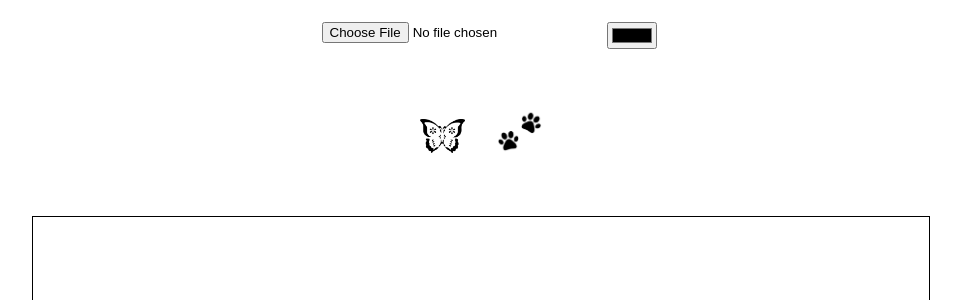
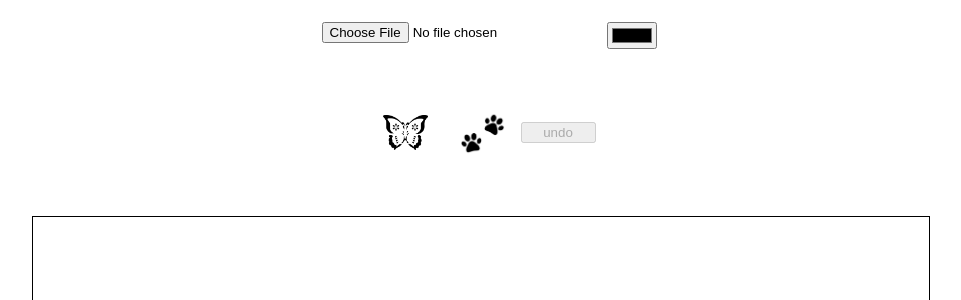
Before and after one commit to Umasankar1522/Asian-Paints-POC, a React (Create React App) app: page / in a window 1280 px wide. Shown: the top 300 px of the page, without its empty margins (159-1120 px from the left). Built offline with nearby package versions, Linux system fonts and the light colour scheme.

Commit message:
Events state to store all events for undo

```diff
--- a/src/Components/ImageUpload.component.jsx
+++ b/src/Components/ImageUpload.component.jsx
@@ -1,9 +1,11 @@
 import React, {useEffect, useRef, useState} from 'react';
 import styles from './ImageUpload.module.css';
+
+import { onClickUndo } from './undo.helper';
+
 import stencil from '../../src/stencil.png'
 import stencil2 from '../../src/stencil2.png';
-import test from '../Assets/1.png';
-// import paintedImage from '../Assets/paintedImage.png';
+import test from '../Assets/2.png';
 
 
 const ImageUpload = () => {
@@ -13,6 +15,9 @@ const ImageUpload = () => {
     const [selectedColor, setSelectedColor] = useState('#000000');
     const [stencilSelected, setStencilSelected] = useState('');
     const [stencilImageMoveId, setStencilImageMoveId] = useState('');
+    // const [images, setImages] = useState('');
+
+    const [events, setEvents] = useState([]); // store all Events
 
     // Selects the Stencil to be painted on the wall
     const onImageSelected = (event) => {
@@ -31,6 +36,7 @@ const ImageUpload = () => {
         const image = document.getElementById(stencilImageMoveId);
         image.style.top = (y - ((50/100) * image.height)).toString() + 'px';
         image.style.left = (x - ((50/100) * image.width)).toString() + 'px';
+        setEvents(prev => [...prev, {eventName: 'stencilImage', id: stencilImageMoveId, top: image.style.top, left: image.style.left}])
     }
 
     // Image Upload Handler
@@ -84,20 +90,22 @@ const ImageUpload = () => {
     useEffect(() => {
         if(selectedImage !== '') {
             drawImage(selectedImage);
+            setEvents([{eventName: 'image', imageURL: selectedImage}]);
         }
-        else
-            return;
     }, [selectedImage]);
 
+    //  Effects that triggers when ever click actions happens on the canvas
     useEffect(() => {
         const canvas = canvasRef?.current;
         const listener = (event) => {
             const {x, y} = getCursorPosition(canvas, event);
             const coordinates = {x, y, color: selectedColor, image: selectedImage};
-            if(stencilSelected === '' || stencilSelected === 'unselected')
+            if(stencilSelected === '' || stencilSelected === 'unselected') {
                 // RedrawImage
                 console.log(coordinates);
-                // drawImage(test);
+                drawImage(test);
+                setEvents(prev => [...prev, {eventName: 'image', imageURL: test}]);
+            }
         };
         canvas.addEventListener('mouseup', listener);
 
@@ -128,6 +136,7 @@ const ImageUpload = () => {
 
             document.getElementById('canvasStencil').appendChild(createdStencil);
             setStencilSelected('unselected');
+            setEvents(prev => [...prev, {eventName: 'stencilImage', id: createdStencil.id, top: createdStencil.style.top, left: createdStencil.style.left}])
         }
 
         if(stencilSelected !== 'unselected' && stencilSelected !== '') {
@@ -138,7 +147,7 @@ const ImageUpload = () => {
             canvas.removeEventListener('click', listener);
         }
     }, [stencilSelected]);
-
+    console.log(events);
     return (
         <div className={styles.imageUploadContainer}>
             <div className={styles.menuContainer}>
@@ -158,7 +167,7 @@ const ImageUpload = () => {
             <div className={styles.stencilContainer}>
                 <img src={stencil} alt="stencil" style={{border: `${stencilSelected.includes(stencil) ? '1px solid black': '0'}` }} onClick={onImageSelected} />
                 <img src={stencil2} alt="stencil" style={{border: `${stencilSelected.includes(stencil2) ? '1px solid black': '0'}` }} onClick={onImageSelected} />
-
+                <button type="button" disabled={events.length < 2} onClick={() => {onClickUndo(events, setEvents, drawImage)}}> undo </button>
             </div>
             <div className={styles.mainCanvasArea}>
                 <div className={styles.canvasContainer} id={'canvasStencil'} style={{position: 'relative'}}
--- a/src/Components/ImageUpload.module.css
+++ b/src/Components/ImageUpload.module.css
@@ -22,7 +22,17 @@
     border: 1px solid black;
 }
 
+.stencilContainer {
+    display: flex;
+    align-items: center;
+    justify-content: center;
+}
+
 .stencilContainer img {
     width: 45px;
     padding: 1rem;
 }
+
+.stencilContainer button {
+    width: 75px;
+}
--- /dev/null
+++ b/src/Components/undo.helper.js
@@ -0,0 +1,27 @@
+
+
+export const onClickUndo = (events, setEvents, drawImage) => {
+    const lastEvent = events[events.length - 1];
+    const undoEvents = events.slice(0, events.length - 1);
+    setEvents(undoEvents);
+    if(lastEvent.eventName === 'stencilImage') {
+        for(let i = undoEvents.length - 1; i >= 0; i--) {
+            if(undoEvents[i].eventName === 'stencilImage') {
+                if(undoEvents[i].id === lastEvent.id) {
+                    const image = document.getElementById(undoEvents[i].id);
+                    image.style.top = undoEvents[i].top;
+                    image.style.left = undoEvents[i].left;
+                    return;
+                }
+            }
+        }
+        document.getElementById(lastEvent.id).remove();
+    } else if(lastEvent.eventName === 'image') {
+        for(let i = undoEvents.length - 1; i >= 0; i--) {
+            if(undoEvents[i].eventName === 'image') {
+                drawImage(undoEvents[i].imageURL);
+                return;
+            }
+        }
+    }
+};
```
Also changed, not shown: src/Assets/2.png (added).
